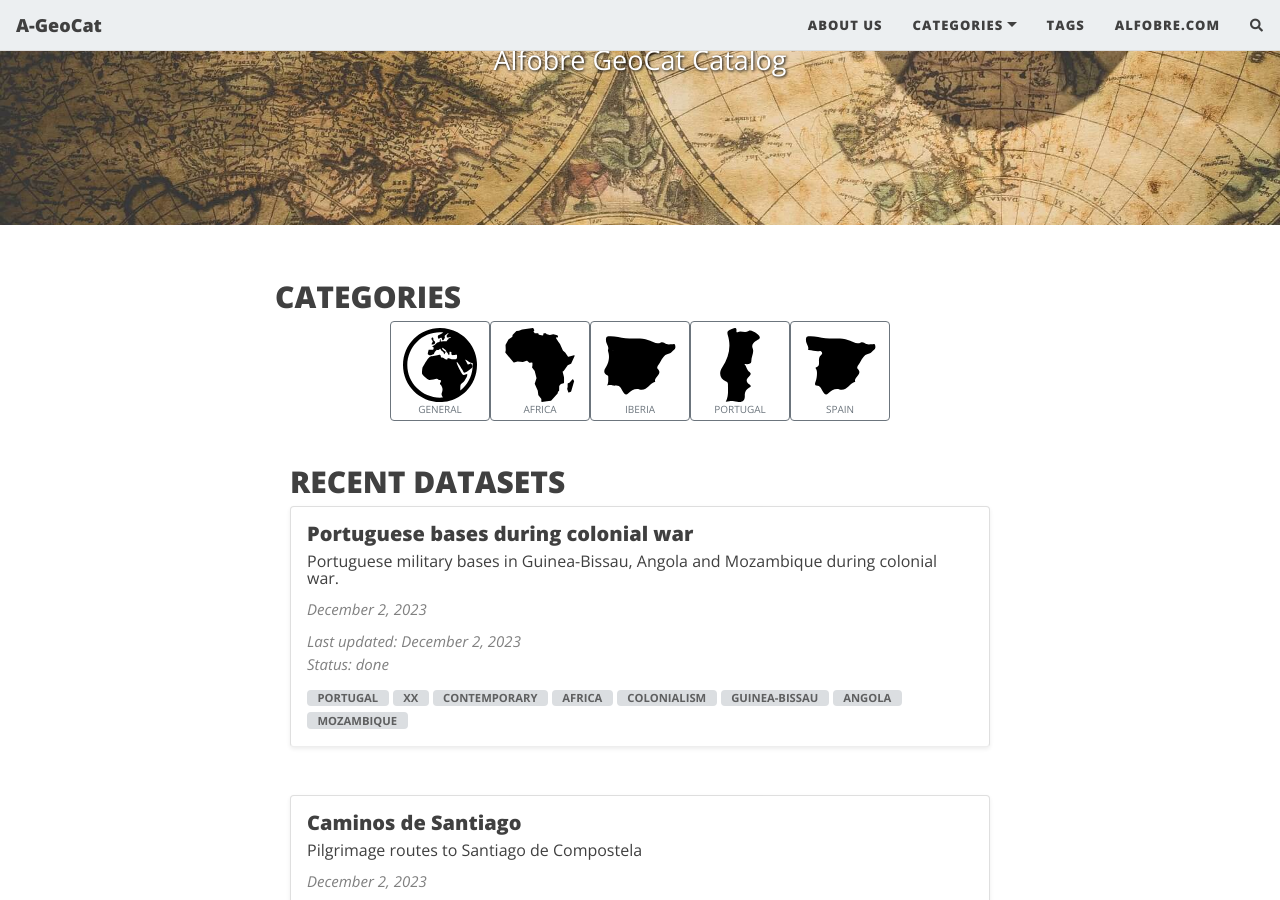
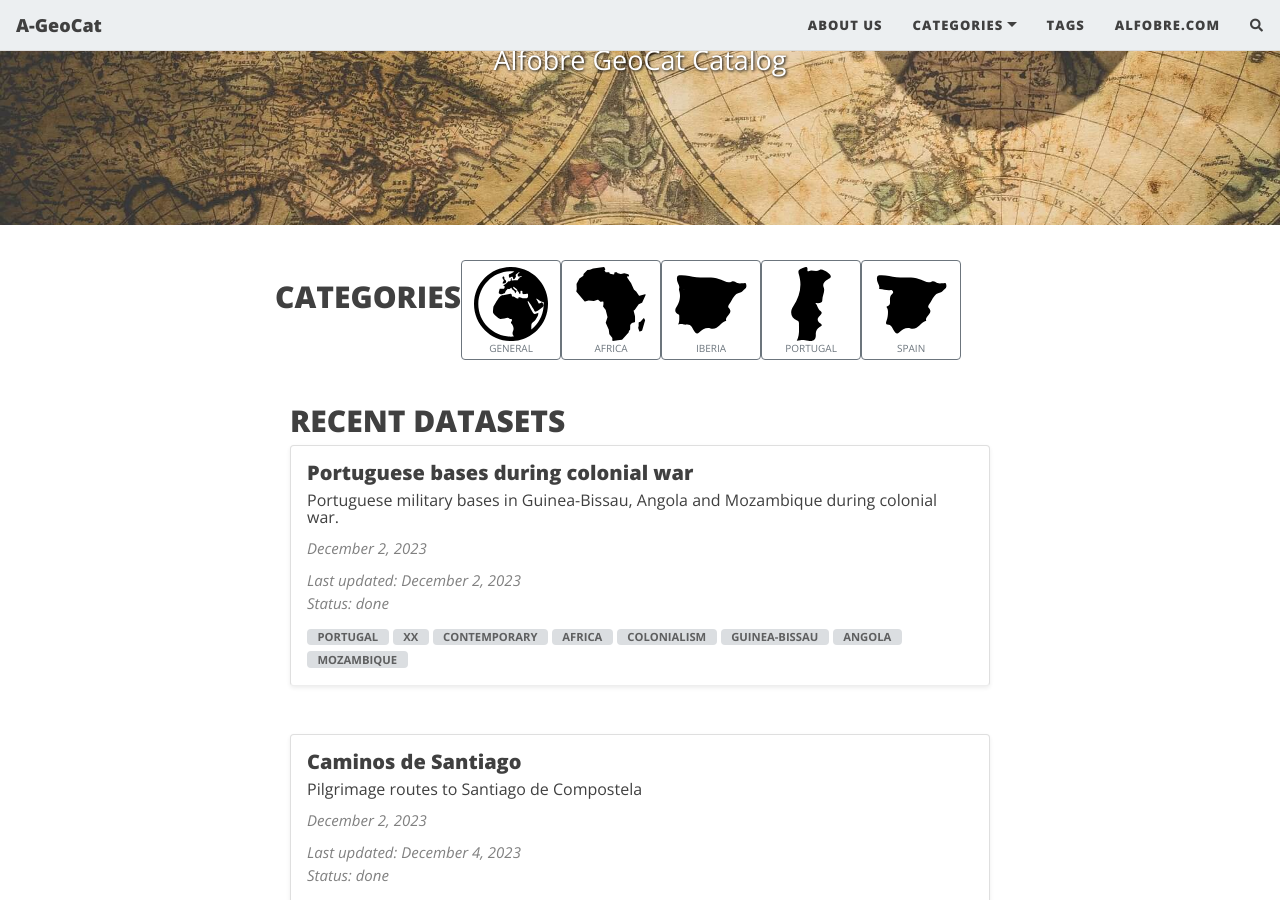
Before and after one commit to projetoalfobre/a-geocat, a Jekyll site: the page built from index.html, in a window 1280 px wide and 900 px high, scrolled down 320 px. Built offline with Jekyll 4.4.1, drawn with Linux system fonts in a browser that asks for light colours; nearby versions of some CDN libraries; the list of posts is cut into pages by our own code; comment, search, counter and statistics services are not loaded.

Commit message:
Update home_cat.html

```diff
--- a/_includes/home_cat.html
+++ b/_includes/home_cat.html
@@ -1,7 +1,7 @@
 <div class="container">
       <div class="row">
 	<h2>CATEGORIES</h2>
-        <div class="col-lg-12 d-flex justify-content-center">
+        <div class="d-flex justify-content-center">
 
             <a href="{{ "/general" | relative_url }}" class="btn btn-sq btn-outline-secondary"><img src="{{ "/assets/img/general.svg" | relative_url }}"><br/>
                 GENERAL
@@ -18,7 +18,5 @@
             <a href="{{ "/spain" | relative_url }}" class="btn btn-sq btn-outline-secondary"><img src="{{ "/assets/img/spain.svg" | relative_url }}"><br/>
                 SPAIN
 	    </a>
-
-
         </div>
 	</div>
```
